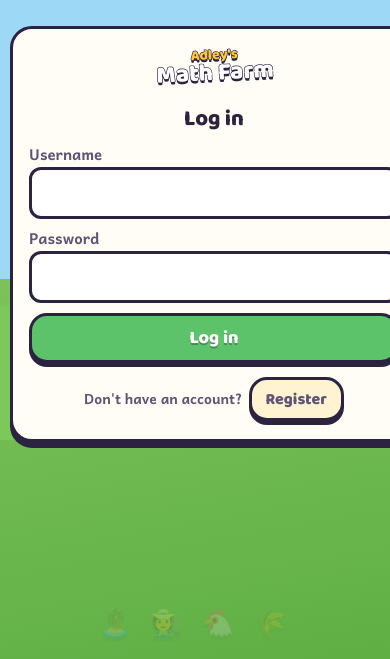
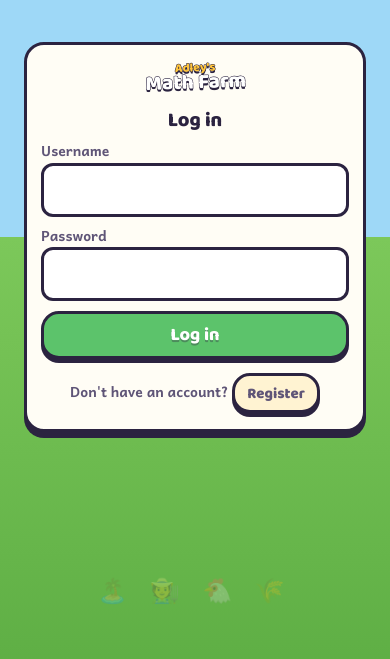
Before and after one commit to naufalsoerya/math-game, a plain HTML site: page site/index.html in a window 390 px wide. Shown: the part 185-844 px from the top of the page. Drawn offline with Linux system fonts and the light colour scheme.

Commit message:
Refactor authentication card styles in index.html and game.css for improved layout and responsiveness. Adjusted padding, margins, and typography to enhance user experience across devices. Updated media queries for better mobile support.

```diff
--- a/site/css/game.css
+++ b/site/css/game.css
@@ -913,155 +913,129 @@ input[type=range] { width: min(320px, 100%); accent-color: var(--good); height:
 /* ---- auth overlay ---- */
 .auth {
   z-index: 9999;
-  align-items: stretch;
-  justify-content: safe center;
-  padding: max(12px, env(safe-area-inset-top)) max(12px, env(safe-area-inset-right)) max(12px, env(safe-area-inset-bottom)) max(12px, env(safe-area-inset-left));
-  background: linear-gradient(#9ED8F7 0 55%, transparent 55%), linear-gradient(170deg, #9AD86F, #5FAF45);
-  flex-direction: column;
-  overflow-x: hidden;
-  overflow-y: auto;
-  -webkit-overflow-scrolling: touch;
+  background: linear-gradient(to bottom, #9ED8F7 0%, #9ED8F7 50%, #7CC85A 50%, #5FAF45 100%);
+  align-items: center;
+  justify-content: center;
+  overflow: hidden;
 }
 .auth::before {
-  content: '';
+  content: '🏝️  🧑‍🌾  🐔  🌾';
   position: absolute;
-  left: -10%; right: -10%; top: 48%; height: 26%;
-  background: radial-gradient(ellipse at 25% 100%, #7CC85A 0 45%, transparent 46%), radial-gradient(ellipse at 75% 100%, #6DBA4E 0 48%, transparent 49%);
+  bottom: 6%;
+  left: 0; right: 0;
+  text-align: center;
+  font-size: clamp(24px, 5vw, 48px);
+  letter-spacing: 8px;
+  opacity: .25;
   pointer-events: none;
 }
-.auth::after {
-  content: '🏝️ 🧑‍🌾 🐔 🌾';
-  position: absolute;
-  bottom: max(4%, env(safe-area-inset-bottom));
-  left: 50%;
-  transform: translateX(-50%);
-  font-size: clamp(28px, 6vw, 56px);
-  letter-spacing: 10px;
-  opacity: .3;
-  pointer-events: none;
-  filter: drop-shadow(0 4px 0 rgba(43,35,64,.15));
-}
+.auth::after { display: none; }
+
 .authcard {
   position: relative;
   z-index: 1;
-  width: min(480px, 100%);
-  max-width: 480px;
-  max-height: none;
-  margin: auto;
-  padding: 28px 28px 24px;
-  border-radius: 28px;
+  width: calc(100% - 24px);
+  max-width: 420px;
+  margin: 12px;
+  padding: 24px 20px 22px;
+  border-radius: 24px;
   background: var(--paper);
   border: var(--ol);
-  box-shadow: 0 8px 0 var(--ink);
-  overflow: visible;
-  flex: 0 0 auto;
+  box-shadow: 0 6px 0 var(--ink);
+  overflow-y: auto;
+  overflow-x: hidden;
+  max-height: calc(100% - 24px);
+  animation: cardin .35s cubic-bezier(.3,1.4,.5,1);
 }
 .authcard .tlogo {
-  display: grid;
-  justify-items: center;
   text-align: center;
-  margin: 0 auto 10px;
-  transform: rotate(-3deg) scale(.52);
+  margin: 0 auto 8px;
+  transform: rotate(-2deg) scale(.45);
   transform-origin: center top;
-  line-height: .9;
-  /* reclaim space left by scale so card doesn't leave a huge empty gap */
-  height: clamp(52px, 12vw, 72px);
-  overflow: visible;
+  line-height: .85;
+  height: 50px;
 }
-.authcard .tlogo .t1 { font-size: clamp(34px, 6vw, 54px); }
-.authcard .tlogo .t2 { font-size: clamp(58px, 12vw, 108px); }
 .authcard h3 {
-  margin: 4px 0 14px;
-  font: 800 24px/1.15 var(--f-disp);
+  margin: 0 0 14px;
+  font: 800 22px/1.15 var(--f-disp);
   text-align: center;
 }
 .authcard .prow {
-  display: grid;
-  grid-template-columns: 1fr;
-  gap: 6px;
-  align-items: stretch;
+  display: block;
   margin-bottom: 12px;
-  width: 100%;
 }
 .authcard .prow label {
   display: block;
-  flex: none;
-  width: auto;
-  margin: 0;
-  font: 700 15px/1.2 var(--f-read);
+  margin: 0 0 4px;
+  font: 700 14px/1.2 var(--f-read);
   color: var(--ink2);
+  flex: none; width: auto;
 }
 .authcard .prow .inp,
-.authcard .prow input {
-  width: 100%;
-  max-width: none;
+.authcard .prow input[type="text"],
+.authcard .prow input[type="password"],
+.authcard .prow input:not([type]) {
+  display: block;
+  width: 100% !important;
+  max-width: 100% !important;
   box-sizing: border-box;
-  min-height: 52px;
-  font-size: 18px;
+  min-height: 48px;
+  font-size: 17px;
+  padding: 10px 12px;
+  border: var(--ol);
+  border-radius: 12px;
+  background: #fff;
   -webkit-user-select: text;
   user-select: text;
+  -webkit-appearance: none;
+  appearance: none;
 }
-.authcard .prow:has(.btn) { margin-top: 4px; margin-bottom: 0; }
+.authcard .prow:has(.btn) { margin-top: 6px; margin-bottom: 0; }
+.authcard .btn.go {
+  display: block;
+  width: 100%;
+  min-height: 52px;
+  font-size: 20px;
+  box-sizing: border-box;
+}
 .authcard .pnote {
-  display: flex;
-  flex-wrap: wrap;
-  align-items: center;
-  justify-content: center;
-  gap: 8px;
   text-align: center;
-  margin: 16px 0 0;
-  font: 600 15px/1.35 var(--f-read);
+  margin: 14px 0 0;
+  font: 600 14px/1.4 var(--f-read);
 }
 .authcard .pnote .btn {
-  min-height: 44px;
-  padding: 4px 14px 2px;
-  font-size: 16px;
-}
-.authcard .btn.go {
-  width: 100%;
-  min-height: 54px;
+  min-height: 40px;
+  padding: 4px 12px 2px;
+  font-size: 15px;
+  vertical-align: middle;
 }
 .authcard .fwarn {
   margin-bottom: 12px;
   padding: 10px 12px;
-  border-radius: 14px;
+  border-radius: 12px;
   background: var(--warnbg);
   border: 3px solid var(--warn);
   color: var(--ink);
-  font: 700 15px/1.35 var(--f-read);
+  font: 700 14px/1.35 var(--f-read);
   text-align: center;
+  word-break: break-word;
 }
 #authRegister { display: none; }
 #authRegister:not([hidden]) { display: block; }
 
-@media (max-width: 520px) {
-  .auth { padding: 10px 10px 16px; }
-  .auth::after { bottom: 2%; font-size: 26px; letter-spacing: 6px; opacity: .22; }
-  .authcard {
-    width: 100%;
-    padding: 20px 16px 18px;
-    border-radius: 22px;
-    box-shadow: 0 6px 0 var(--ink);
-  }
-  .authcard .tlogo {
-    transform: rotate(-3deg) scale(.42);
-    height: 48px;
-    margin-bottom: 6px;
-  }
-  .authcard h3 { font-size: 22px; margin-bottom: 12px; }
-  .authcard .prow { margin-bottom: 10px; gap: 4px; }
-  .authcard .prow .inp,
-  .authcard .prow input { min-height: 48px; font-size: 16px; padding: 10px 12px; }
-  .authcard .btn.go { min-height: 50px; font-size: 18px; }
-  .authcard .pnote { margin-top: 14px; font-size: 14px; gap: 6px; }
+/* small phones */
+@media (max-width: 400px) {
+  .authcard { padding: 18px 14px 16px; border-radius: 20px; margin: 8px; width: calc(100% - 16px); }
+  .authcard .tlogo { transform: rotate(-2deg) scale(.36); height: 42px; margin-bottom: 4px; }
+  .authcard h3 { font-size: 20px; margin-bottom: 10px; }
+  .authcard .prow { margin-bottom: 10px; }
+  .authcard .prow input,
+  .authcard .prow .inp { min-height: 44px; font-size: 16px; }
+  .authcard .btn.go { min-height: 48px; font-size: 18px; }
 }
-@media (max-height: 700px) {
-  .auth::after { display: none; }
-  .authcard .tlogo {
-    transform: rotate(-3deg) scale(.36);
-    height: 40px;
-    margin-bottom: 4px;
-  }
-  .authcard { padding-top: 16px; padding-bottom: 14px; }
-  .authcard h3 { margin-bottom: 10px; font-size: 20px; }
+/* short screens / keyboard open */
+@media (max-height: 600px) {
+  .auth::before { display: none; }
+  .authcard .tlogo { display: none; }
+  .authcard { padding-top: 14px; }
 }
--- a/site/index.html
+++ b/site/index.html
@@ -221,7 +221,7 @@
   <div id="toasts" aria-live="polite"></div>
 
   <div id="auth" class="ov auth">
-    <div class="card authcard">
+    <div class="authcard">
       <div class="tlogo"><span class="t1">Adley's</span><span class="t2">Math Farm</span></div>
       <div id="authMsg" class="fwarn" hidden></div>
       <div id="authLogin">
```
